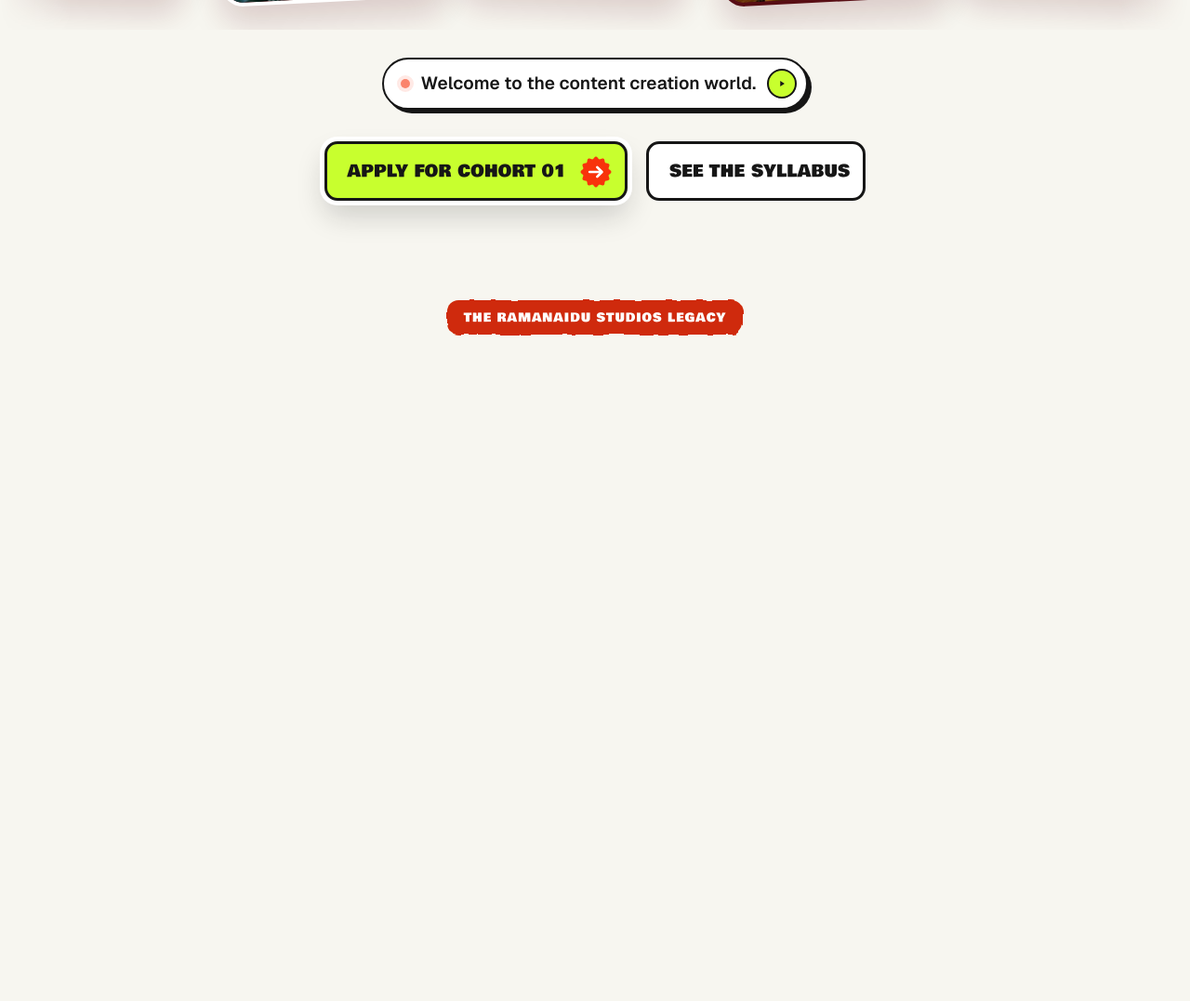
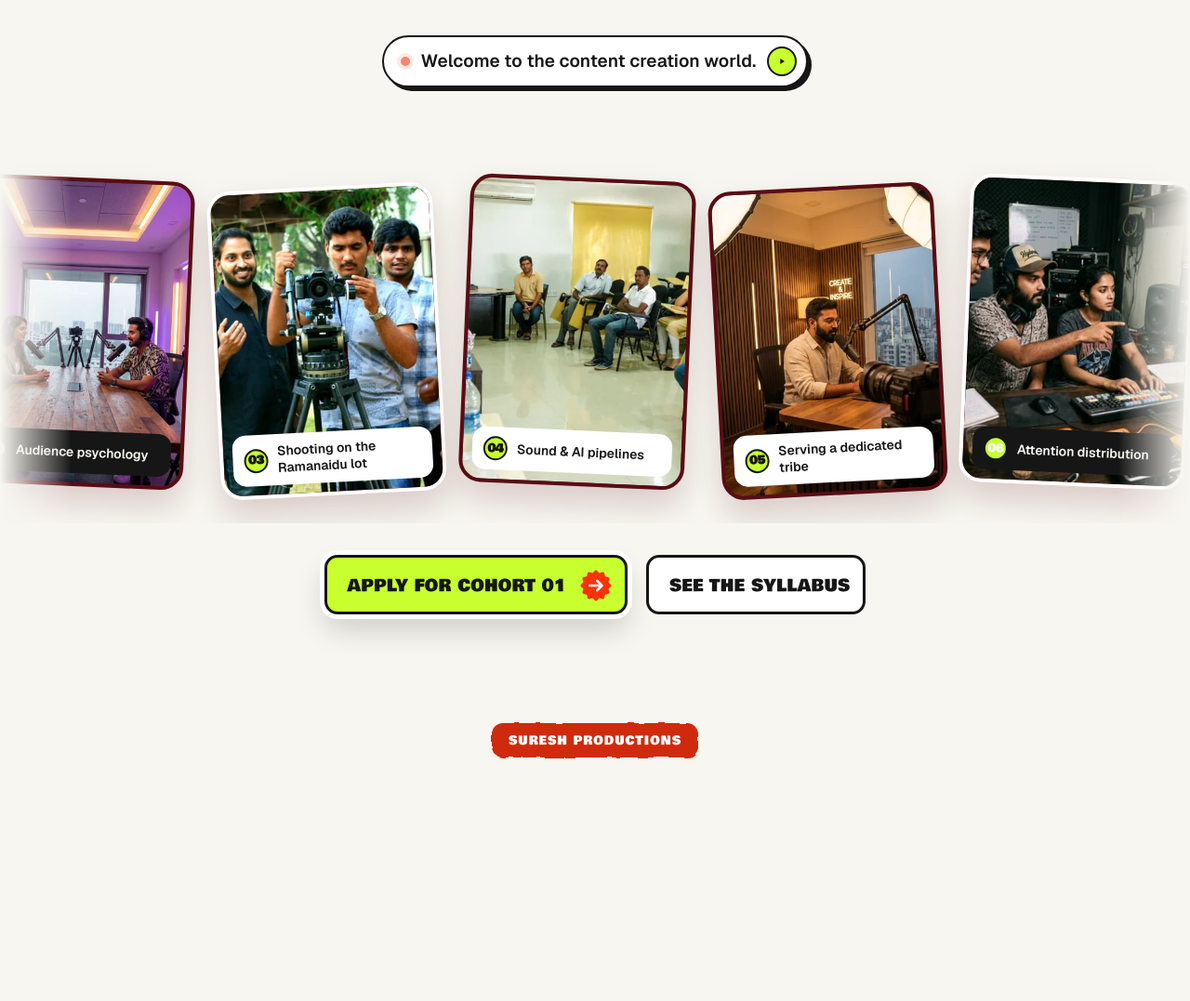
Before and after one commit to vamshicreates/creator-school-ramanaidu-studios, a plain HTML site: page index.html in a window 1280 px wide. Shown: the part 1406-2483 px from the top of the page at 93% size. Drawn offline with nearby package versions, Linux system fonts and the light colour scheme.

Commit message:
Remove hero photo, put 60 years section after hero line, reorder welcome, images, CTAs

```diff
--- a/index.html
+++ b/index.html
@@ -152,6 +152,7 @@ p{margin:0}
 @keyframes wob{0%,100%{transform:rotate(-8deg)}50%{transform:rotate(10deg) scale(1.06)}}
 
 .reel{position:relative;z-index:1;margin-top:clamp(48px,6vw,80px);padding-block:20px 40px;overflow:hidden;-webkit-mask:linear-gradient(90deg,transparent,#000 6%,#000 94%,transparent);mask:linear-gradient(90deg,transparent,#000 6%,#000 94%,transparent)}
+.hero2{padding-top:0}
 .hero .hero-cta{padding-bottom:clamp(48px,6vw,80px)}
 .reel .track{display:flex;gap:26px;width:max-content;animation:marq 48s linear infinite}
 .reel:hover .track{animation-play-state:paused}
@@ -801,7 +802,28 @@ body.sub main{padding-top:clamp(16px,3vw,40px)}
       <span class="ln"><span><span class="scr">Ramanaidu</span> Studios.</span></span>
     </h1>
     <p class="og">We train you to become a <span class="tag">leading</span> content creator.</p>
-    <figure class="hs"><div class="hsp"><img src="assets/optimized/suresh-2da117d49beb-640.webp" srcset="assets/optimized/suresh-2da117d49beb-160.webp 160w, assets/optimized/suresh-2da117d49beb-320.webp 320w, assets/optimized/suresh-2da117d49beb-480.webp 480w, assets/optimized/suresh-2da117d49beb-640.webp 640w, assets/optimized/suresh-2da117d49beb-800.webp 800w, assets/optimized/suresh-2da117d49beb-960.webp 960w, assets/optimized/suresh-2da117d49beb-1280.webp 1280w, assets/optimized/suresh-2da117d49beb-1600.webp 1600w, assets/optimized/suresh-2da117d49beb-1920.webp 1920w, assets/optimized/suresh-2da117d49beb-2560.webp 2560w, assets/optimized/suresh-2da117d49beb-3013.webp 3013w" sizes="(max-width: 640px) 70vw, 340px" width="3013" height="3840" loading="eager" decoding="async" alt="D. Suresh Babu, Managing Director, Suresh Productions and Ramanaidu Studios"></div><figcaption><b>D. Suresh Babu</b><span>Managing Director, Suresh Productions &amp; Ramanaidu Studios</span></figcaption></figure>
+  </div>
+</section>
+
+<!-- LEGACY -->
+<section class="stats" id="legacy" aria-labelledby="leg-h">
+  <div class="wrap">
+    <div class="sec-head">
+      <span class="eyebrow">The Ramanaidu Studios legacy</span>
+      <h2 class="stats-h rv" id="leg-h" style="margin-bottom:0">60 years in <span style="color:var(--red)">films.</span><br>Then a film school.<br>Now, a <span class="tag">Creator School.</span></h2>
+    </div>
+    <ol class="eras">
+      <li class="era rv"><span class="yr">1964 · Films</span><h3>Suresh Productions</h3><p>Dr. D. Ramanaidu produces <i>Ramudu Bheemudu</i> with N.T. Rama Rao, the banner’s first film. More than 150 films in 13 Indian languages follow.</p></li>
+      <li class="era rv"><span class="yr">Then · Film school</span><h3>Ramanaidu Film School</h3><p>The studio starts training the next generation of filmmakers on a working lot.</p></li>
+      <li class="era now rv"><span class="yr">Now · Creator School</span><h3>Creator School</h3><p>The same lot opens its doors to content creators. Cohort 01 begins 4 December 2026.</p></li>
+    </ol>
+  </div>
+</section>
+
+<!-- HERO 2: welcome, moments, CTAs -->
+<section class="hero hero2" id="hero2" aria-label="Welcome to Creator School">
+  <div class="wrap hero-in">
+    <p class="welcome"><a class="wpill" href="/why-create"><span class="rec" aria-hidden="true"></span>Welcome to the content creation world.<span class="play" aria-hidden="true"><svg viewBox="0 0 24 24"><path d="M9 7v10l8-5z"/></svg></span></a></p>
   </div>
   <div class="reel" aria-label="Moments from the program">
     <div class="track" id="reel">
@@ -816,26 +838,10 @@ body.sub main{padding-top:clamp(16px,3vw,40px)}
     </div>
   </div>
   <div class="wrap hero-in hero-cta">
-    <p class="welcome"><a class="wpill" href="/why-create"><span class="rec" aria-hidden="true"></span>Welcome to the content creation world.<span class="play" aria-hidden="true"><svg viewBox="0 0 24 24"><path d="M9 7v10l8-5z"/></svg></span></a></p>
     <div class="ctas">
       <a class="btn" href="/admissions#apply">Apply for Cohort 01 <svg class="ar" viewBox="0 0 100 100" aria-hidden="true"><use href="#arrow"/></svg></a>
       <a class="btn ghost" href="/syllabus">See the syllabus</a>
     </div>
-  </div>
-</section>
-
-<!-- LEGACY -->
-<section class="stats" id="legacy" aria-labelledby="leg-h">
-  <div class="wrap">
-    <div class="sec-head">
-      <span class="eyebrow">The Ramanaidu Studios legacy</span>
-      <h2 class="stats-h rv" id="leg-h" style="margin-bottom:0">60 years in <span style="color:var(--red)">films.</span><br>Then a film school.<br>Now, a <span class="tag">Creator School.</span></h2>
-    </div>
-    <ol class="eras">
-      <li class="era rv"><span class="yr">1964 · Films</span><h3>Suresh Productions</h3><p>Dr. D. Ramanaidu produces <i>Ramudu Bheemudu</i> with N.T. Rama Rao, the banner’s first film. More than 150 films in 13 Indian languages follow.</p></li>
-      <li class="era rv"><span class="yr">Then · Film school</span><h3>Ramanaidu Film School</h3><p>The studio starts training the next generation of filmmakers on a working lot.</p></li>
-      <li class="era now rv"><span class="yr">Now · Creator School</span><h3>Creator School</h3><p>The same lot opens its doors to content creators. Cohort 01 begins 4 December 2026.</p></li>
-    </ol>
   </div>
 </section>
 
@@ -1572,7 +1578,7 @@ body.sub main{padding-top:clamp(16px,3vw,40px)}
 /* Page router: one section group per page, clean URLs, no framework */
 (function(){
   var PAGES={
-    '/':{title:'Creator School at Ramanaidu Studios, Hyderabad',secs:['.hero','#legacy','#suresh','#advantages','#why','#join','#orange','#mentors','#lot','#admissions','#apply','#faq','#explore']},
+    '/':{title:'Creator School at Ramanaidu Studios, Hyderabad',secs:['.hero:not(.hero2)','#legacy','#hero2','#suresh','#advantages','#why','#join','#orange','#mentors','#lot','#admissions','#apply','#faq','#explore']},
     '/why-us':{title:'Why Ramanaidu Studios | Creator School',secs:['#legacy','#suresh','#advantages']},
     '/why-create':{title:'Why become a creator | Creator School',secs:['#why','#join','#orange']},
     '/syllabus':{title:'Syllabus | Creator School',secs:['#learn','#curriculum','#program']},
```
